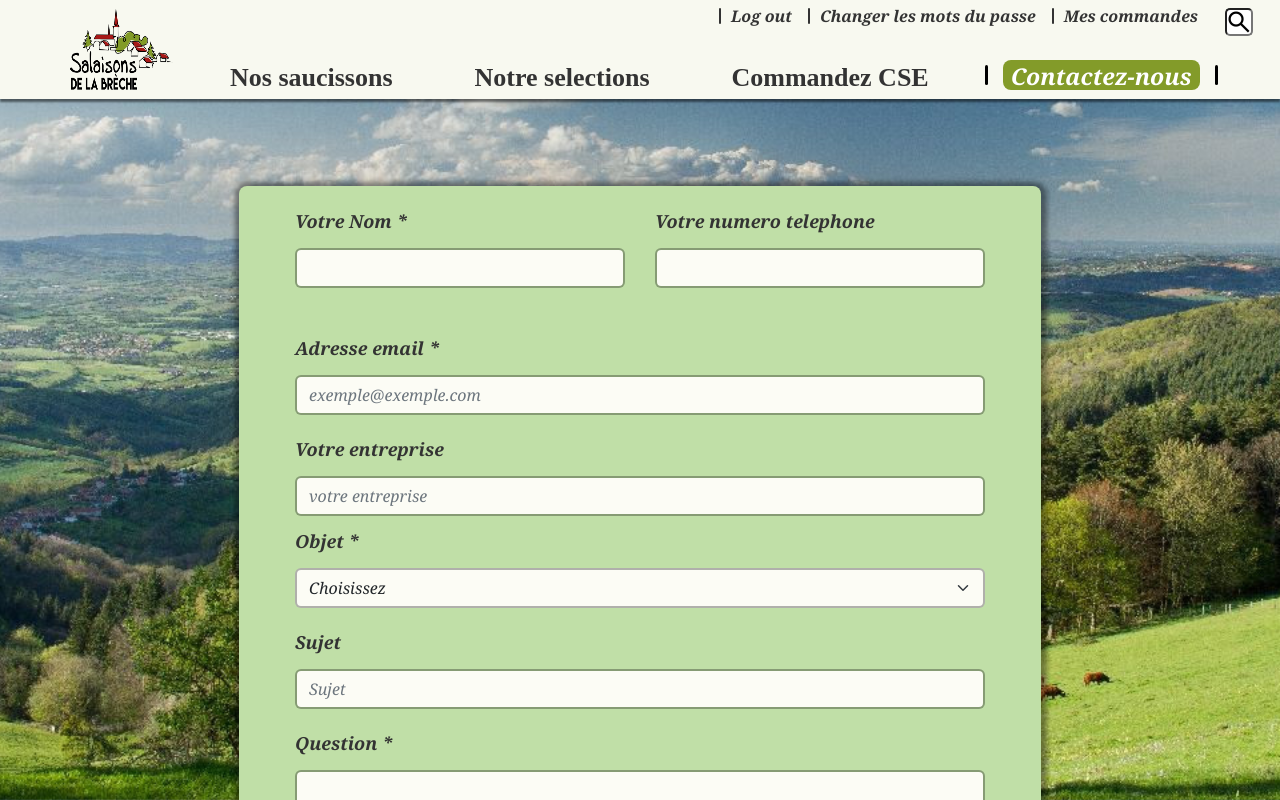
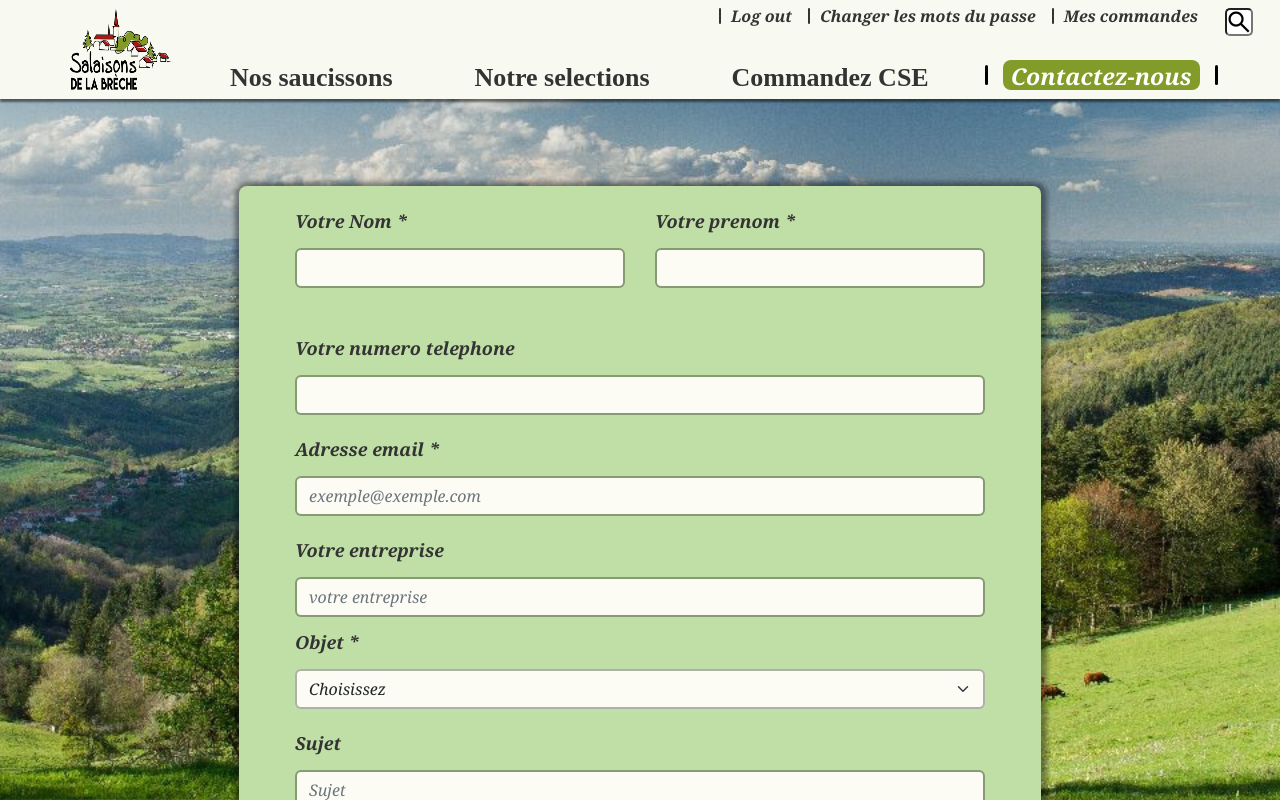
Before and after one commit to bibibush/frontend-breche, a React (Create React App) app: page /contact in a window 1280 px wide. Shown: the top 800 px of the page. Built offline with nearby package versions, Linux system fonts and the light colour scheme; no server answers; a web font is replaced by a local one.

Commit message:
contact nous 수정

```diff
--- a/src/components/ContactNous.jsx
+++ b/src/components/ContactNous.jsx
@@ -24,7 +24,7 @@ export default function ContactNous() {
         },
         (error) => {
           console.log(error.text);
-          alert("Votre demande n'est pas passé ");
+          alert("Erreur");
         }
       );
   };
@@ -38,13 +38,17 @@ export default function ContactNous() {
         <div className="nom-email">
           <Form.Group className="mb-3" controlId="exampleForm.ControlInput1">
             <Form.Label>Votre Nom *</Form.Label>
-            <Form.Control required type="text" name="user_name" />
+            <Form.Control required type="text" name="nom" />
           </Form.Group>
           <Form.Group className="mb-3" controlId="exampleForm.ControlInput1">
-            <Form.Label>Votre numero telephone</Form.Label>
-            <Form.Control type="text" name="user_numero" />
+            <Form.Label>Votre prenom *</Form.Label>
+            <Form.Control required type="text" name="prenom" />
           </Form.Group>
         </div>
+        <Form.Group className="mb-3" controlId="exampleForm.ControlInput1">
+          <Form.Label>Votre numero telephone</Form.Label>
+          <Form.Control type="text" name="user_numero" />
+        </Form.Group>
         <Form.Group className="mb-3" controlId="exampleForm.ControlInput1">
           <Form.Label>Adresse email *</Form.Label>
           <Form.Control
--- a/src/styles/ContactNous.css
+++ b/src/styles/ContactNous.css
@@ -12,7 +12,7 @@
   position: absolute;
   top: 186px;
   width: 802px;
-  height: 957px;
+  height: 997px;
   left: 50%;
   margin-left: calc(802px / -2);
   background-color: #c0dfa7;
@@ -59,7 +59,7 @@
   width: 186px;
   background-color: #a81817;
   border-color: #a81817;
-  bottom: 36px;
+  bottom: 0;
   left: 50%;
   margin-left: calc(186px / -2);
   font-size: 19px;
```
